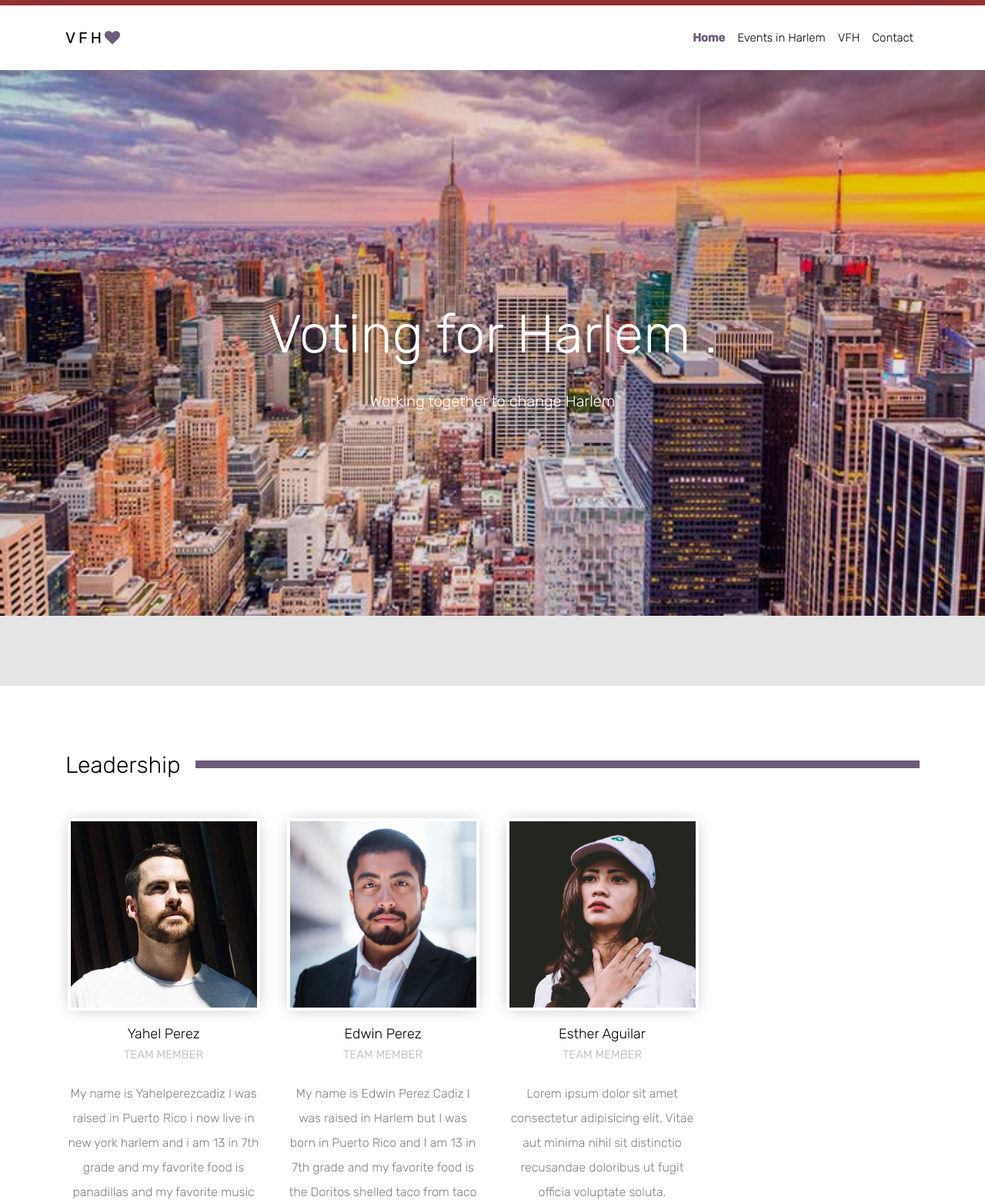
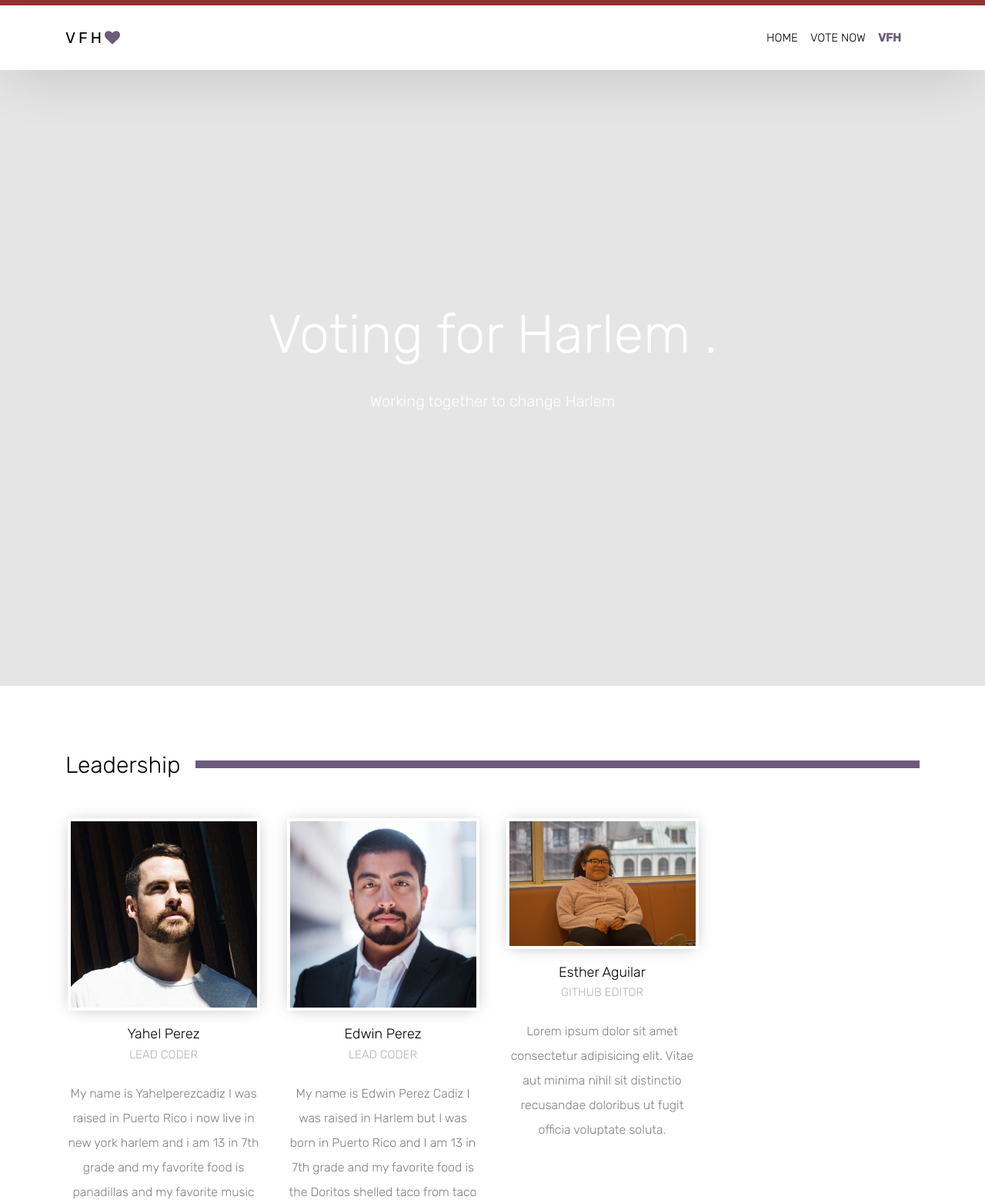
Before and after one commit to code-for-life-usa-llc/vfh, a plain HTML site: page about.html in a window 1280 px wide. Shown: the part 41-1600 px from the top of the page at 77% size. Drawn offline with Linux system fonts and the light colour scheme; files whose address does not match are found by name.

Commit message:
'about_changes'

```diff
--- a/about.html
+++ b/about.html
@@ -43,7 +43,7 @@
     </div>
 <header role="banner">
 
-      <nav class="navbar navbar-expand-lg navbar-light bg-light">
+     <nav class="navbar navbar-expand-lg navbar-light bg-light">
         <div class="container">
           <a class="navbar-brand absolute" href="index.html">VFH<span class="fa fa-heart text-primary"></span>  </a>
           <button class="navbar-toggler" type="button" data-toggle="collapse" data-target="#navbarsExample05" aria-controls="navbarsExample05" aria-expanded="false" aria-label="Toggle navigation">
@@ -52,20 +52,20 @@
 
           <div class="collapse navbar-collapse navbar-light" id="navbarsExample05">
             <ul class="navbar-nav ml-auto">
-              <li class="nav-item active">
-                <a class="nav-link" href="index.html">Home</a>
+              <li class="nav-item">
+                <a class="nav-link" href="index.html">HOME</a>
               </li>
 
 
 
               <li class="nav-item">
-                <a class="nav-link" href="events.html">Events in Harlem</a>
+                <a class="nav-link" href="events.html">VOTE NOW</a>
               </li>
-              <li class="nav-item">
+              <li class="nav-item active">
                 <a class="nav-link" href="about.html"> VFH</a>
               </li>
               <li class="nav-item">
-                <a class="nav-link" href="contact.html">Contact </a>
+                <a class="nav-link" href="contact.html"></a>
               </li>
             </ul>
 
@@ -75,7 +75,7 @@
       </nav>
     </header>
 
-    <section class="site-hero overlay" data-stellar-background-ratio="0.5" style="background-image: url(images/empire-state-building.jpg);">
+    <section class="site-hero overlay" data-stellar-background-ratio="0.5" style="background-image: url();">
       <div class="container">
         <div class="row align-items-center justify-content-center site-hero-inner">
           <div class="col-md-8 text-center">
@@ -114,7 +114,7 @@
                 <div class="block-38-header">
                   <img src="images/person_2.jpg" alt="Image placeholder">
                     <h3 class="block-38-heading">Yahel Perez</h3>
-                  <p class="block-38-subheading">Team Member</p>
+                  <p class="block-38-subheading">Lead coder</p>
                 </div>
                 <div class="block-38-body">
                   <p>My name is Yahelperezcadiz I was raised in Puerto Rico i now live in new york harlem and i am 13 in 7th  grade and my favorite food is panadillas and my favorite music artist is  bad bunny </p>
@@ -128,10 +128,10 @@
                 <div class="block-38-header">
                   <img src="images/person_5.jpg" alt="Image placeholder">
                     <h3 class="block-38-heading">Edwin Perez</h3>
-                    <p class="block-38-subheading">Team Member</p>
+                    <p class="block-38-subheading">Lead coder</p>
                   </div>
                 <div class="block-38-body">
-                  <p>My name is Edwin Perez Cadiz I was raised in Harlem but I was born in Puerto Rico and I am 13 in 7th grade and my favorite food is the Doritos shelled taco from taco bell and my favorite artist is Luh Kel</p>
+                  <p>My name is Edwin Perez Cadiz I was raised in Harlem but I was born in Puerto Rico and I am 13 in 7th grade and my favorite food is the Doritos shelled taco from taco bell and my favorite artist is </p>
                 </div>
               </div>
             </div>
@@ -141,9 +141,9 @@
             <div class="block-38 text-center">
               <div class="block-38-img">
                 <div class="block-38-header">
-                  <img src="images/person_1.jpg" alt="Image placeholder">
+                  <img src="images/esther.png" alt="Image placeholder">
                     <h3 class="block-38-heading">Esther Aguilar</h3>
-                    <p class="block-38-subheading">Team Member</p>
+                    <p class="block-38-subheading">GitHub Editor</p>
                 </div>
                 <div class="block-38-body">
                   <p>Lorem ipsum dolor sit amet consectetur adipisicing elit. Vitae aut minima nihil sit distinctio recusandae doloribus ut fugit officia voluptate soluta. </p>
```
Also changed, not shown: events.html (+2 -2 lines), contact.html (line endings or trailing spaces), images/esther.png (added).
